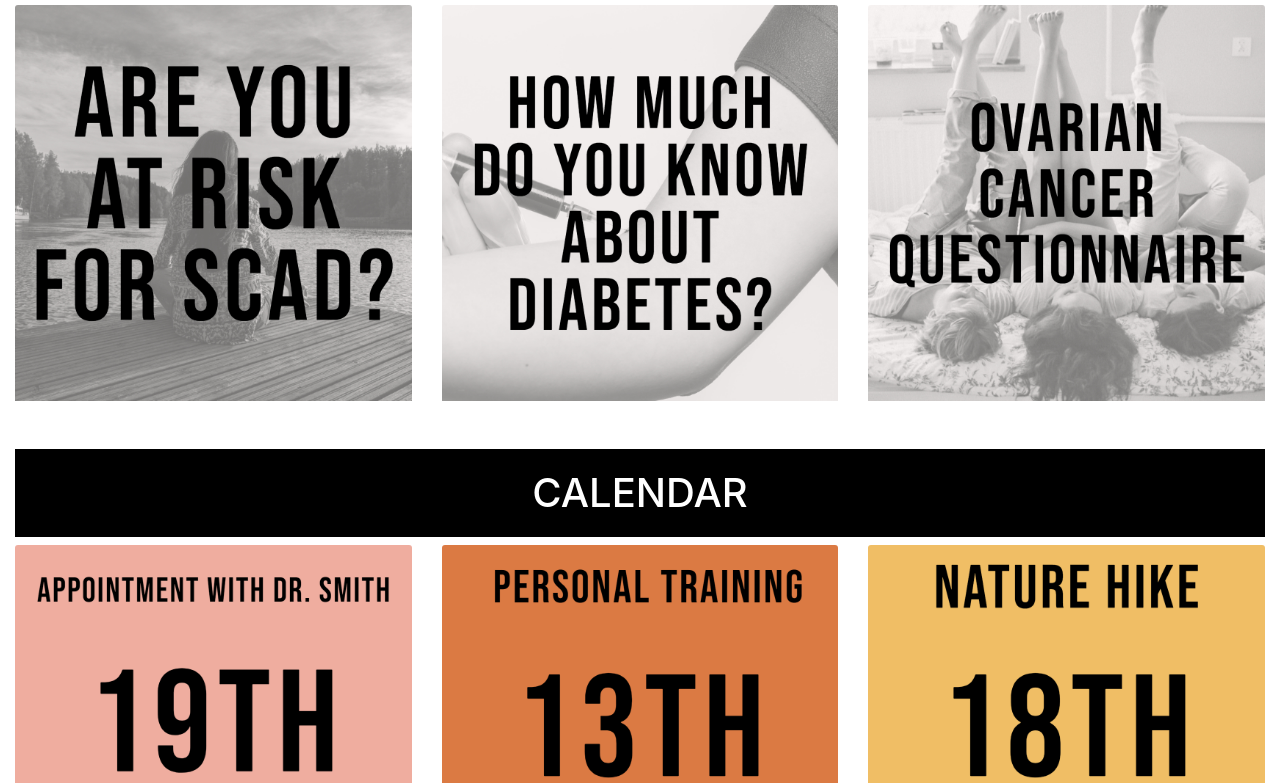
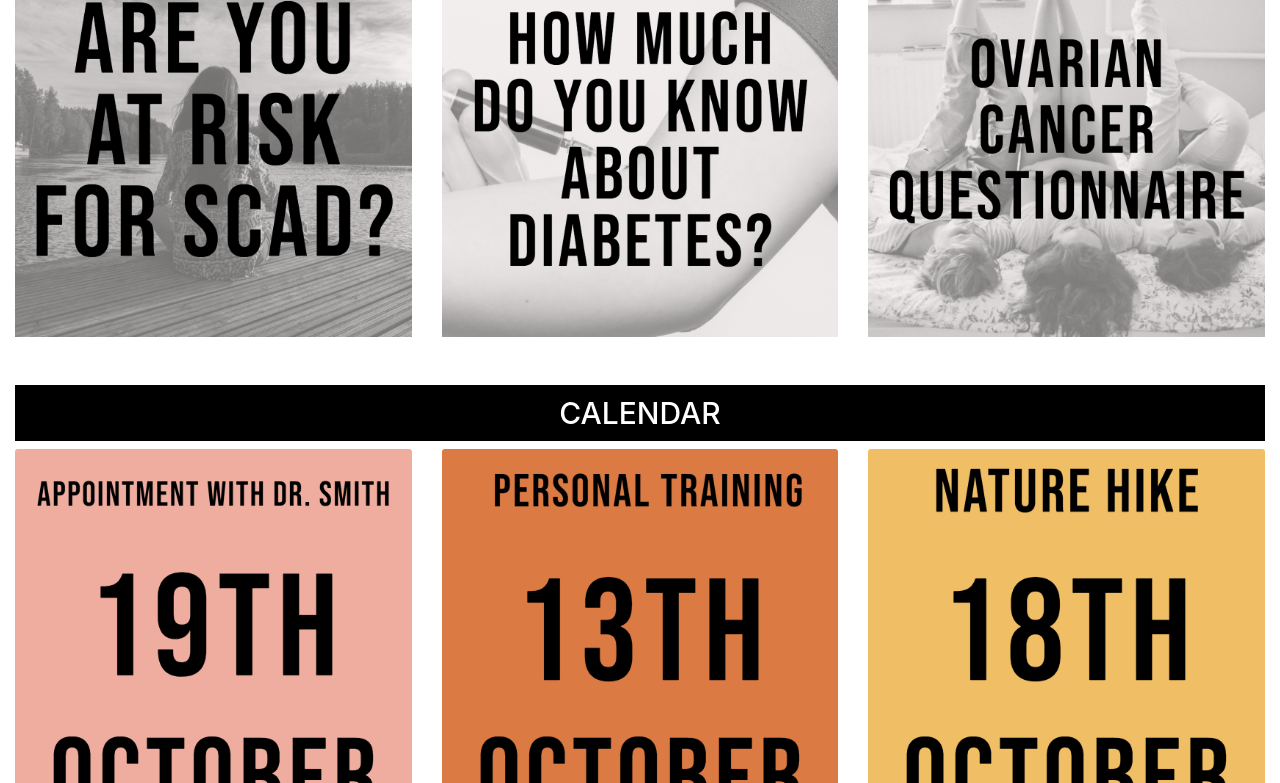
Before and after one commit to mia-ktlk/app, a website: page index.html in a window 1280 px wide. Shown: the part 736-1519 px from the top of the page. Drawn offline with Linux system fonts and the light colour scheme.

Commit message:
font padding

```diff
--- a/css/style.css
+++ b/css/style.css
@@ -4,10 +4,10 @@
 
 .main-heading {
     color: white;
-    padding-top: 20px;
-    padding-bottom: 20px;
+    padding-top: 10px;
+    padding-bottom: 10px;
     text-transform: uppercase;
-    font-size:40px;
+    font-size:30px;
 
 }
 
```
